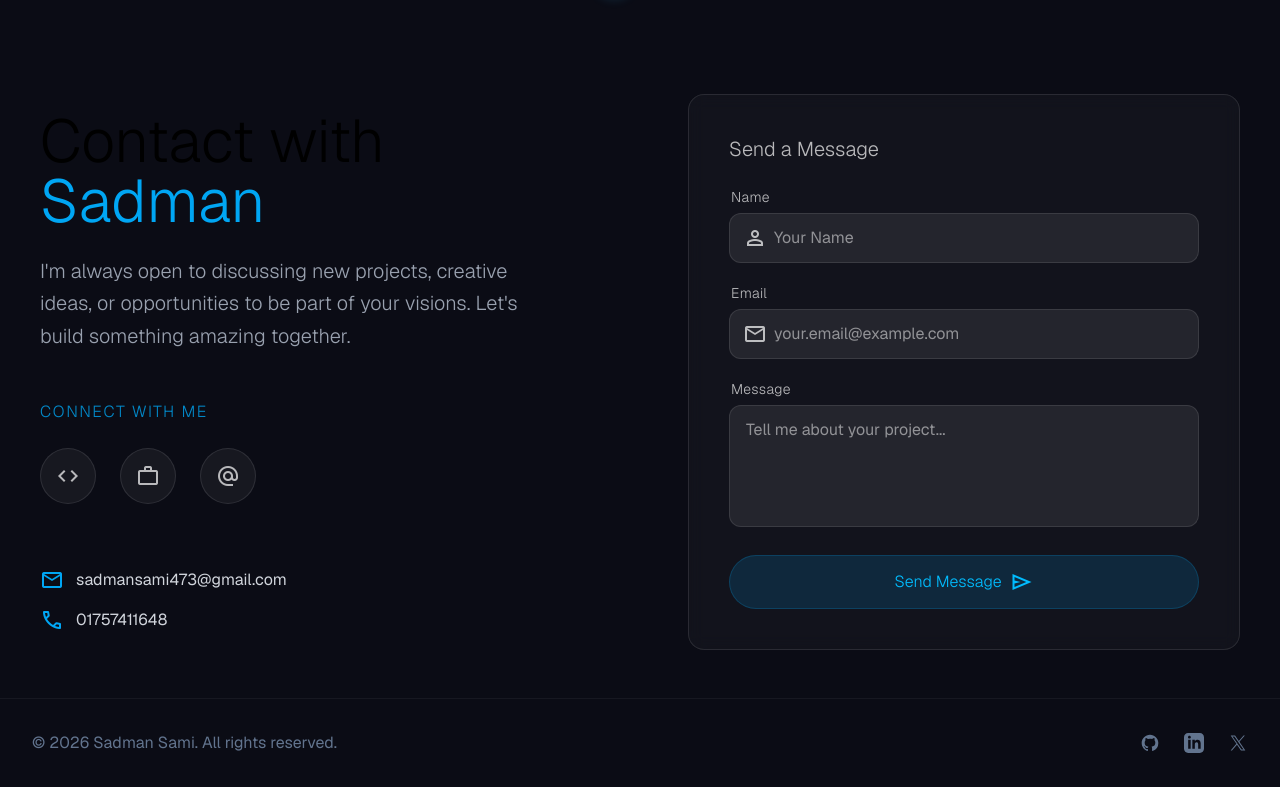
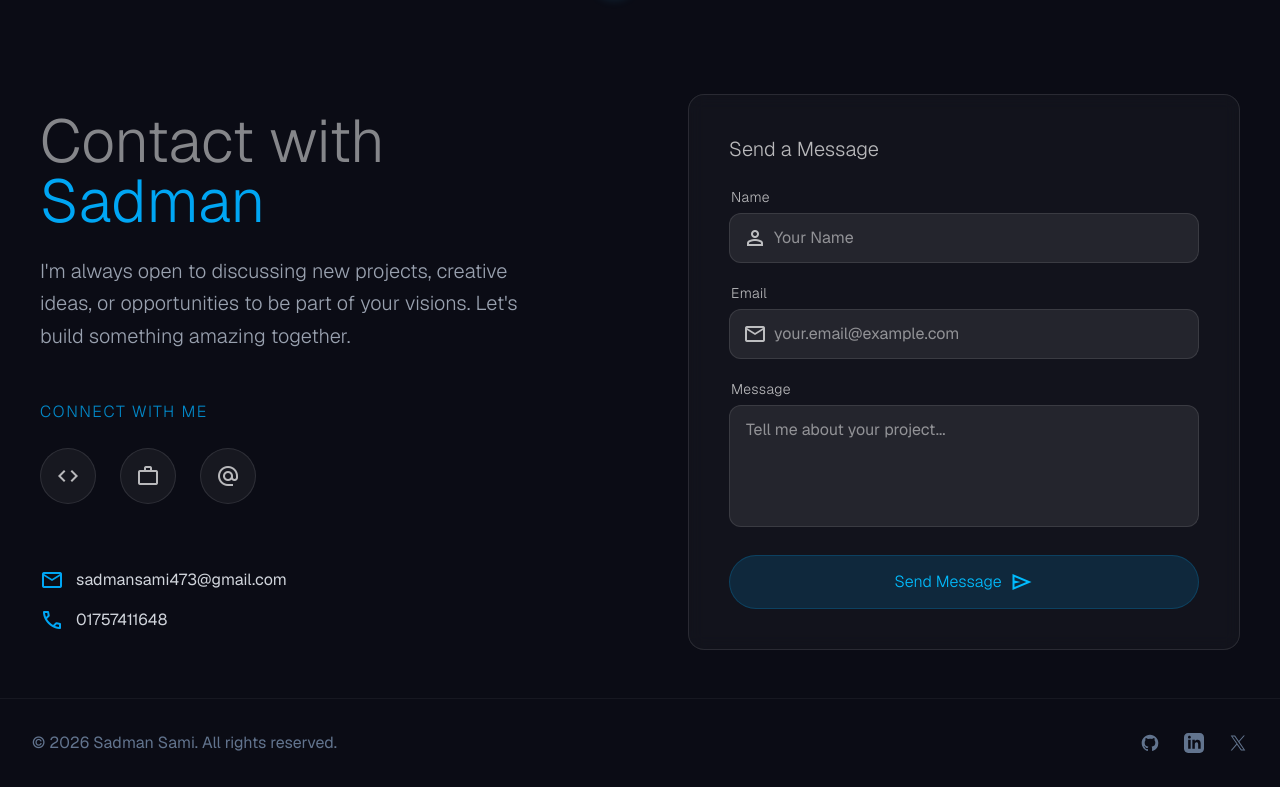
Before and after one commit to imsadman90/Next.js-Portfolio, a Next.js app: page / in a window 1280 px wide. Shown: the part 4633-5420 px from the top of the page. Built offline with nearby package versions, Linux system fonts and the light colour scheme.

Commit message:
fixed the color of contact with text

```diff
--- a/app/components/Contact.jsx
+++ b/app/components/Contact.jsx
@@ -55,7 +55,7 @@
         {/* Left Column: Info & Social */}
         <div className="flex flex-col gap-8 order-2 lg:order-1">
           <div className="space-y-6">
-            <h2 className="text-5xl lg:text-6xl font-light  to-white/50">
+            <h2 className="text-5xl lg:text-6xl font-light  text-white/50">
               Contact with <br />
               <span className="text-sky-500">Sadman</span>
             </h2>
```
